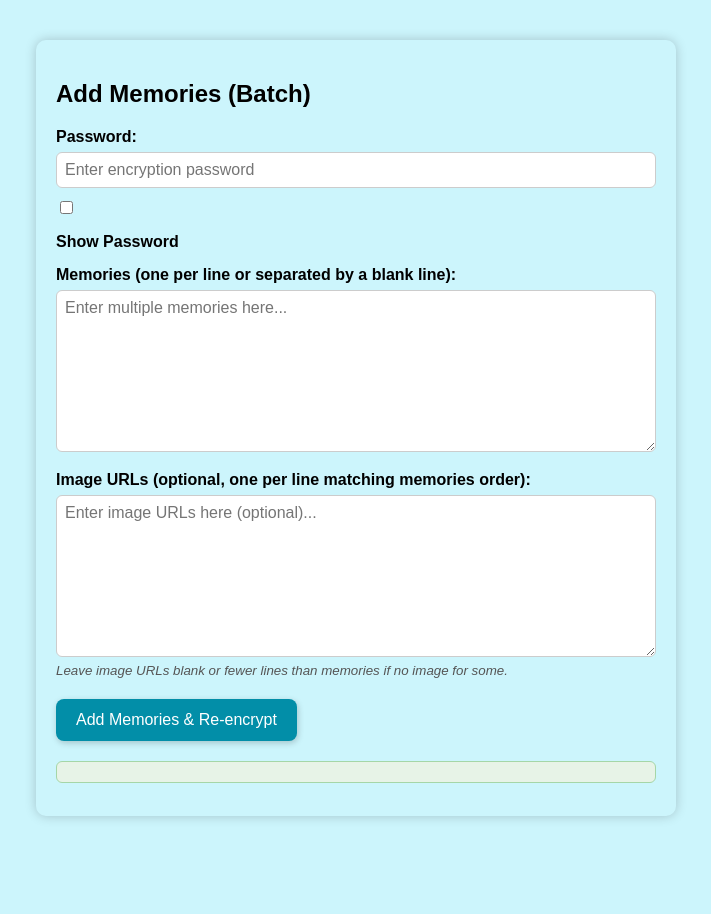
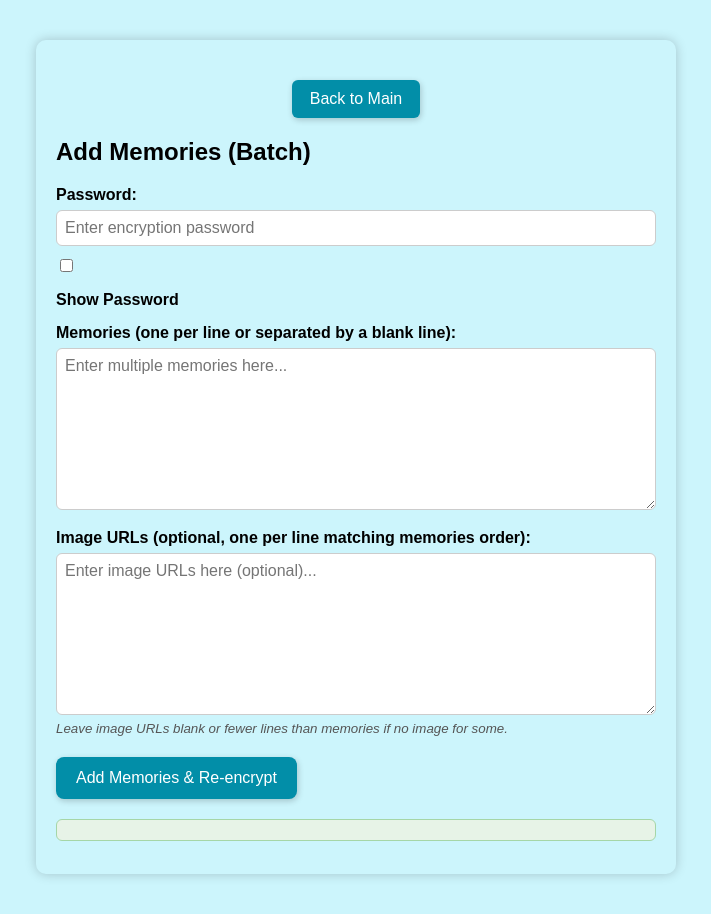
Before and after one commit to plknit00/memories, a plain HTML site: page add-memory.html in a window 1280 px wide. Shown: the whole page, without its empty margins (284-995 px from the left). Before the commit the page ends 856 px from the top, so only its background shows below. Drawn offline with nearby package versions, Linux system fonts and the light colour scheme.

Commit message:
home buttons

```diff
--- a/add-memory.html
+++ b/add-memory.html
@@ -74,7 +74,9 @@
   </style>
 </head>
 <body>
-
+<div style="text-align:center; margin-bottom: 20px;">
+  <button onclick="window.location.href='index.html'" style="background-color:#028ea8; color:white; border:none; padding:10px 18px; border-radius:6px; cursor:pointer;">Back to Main</button>
+</div>
 <h2>Add Memories (Batch)</h2>
 
 <label for="password">Password:</label>
```
Also changed, not shown: manage-memories.html (+3 -0 lines).
